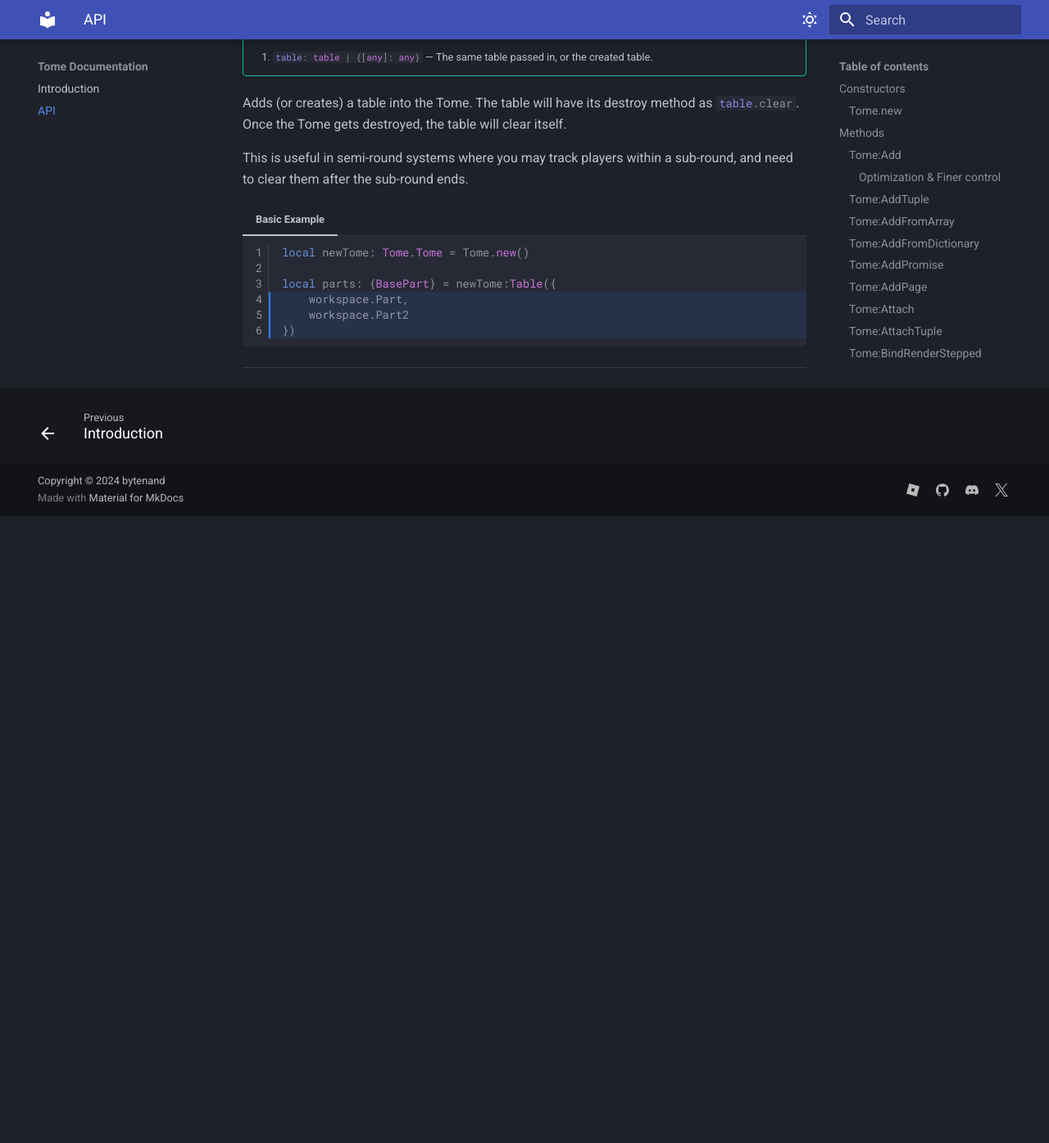
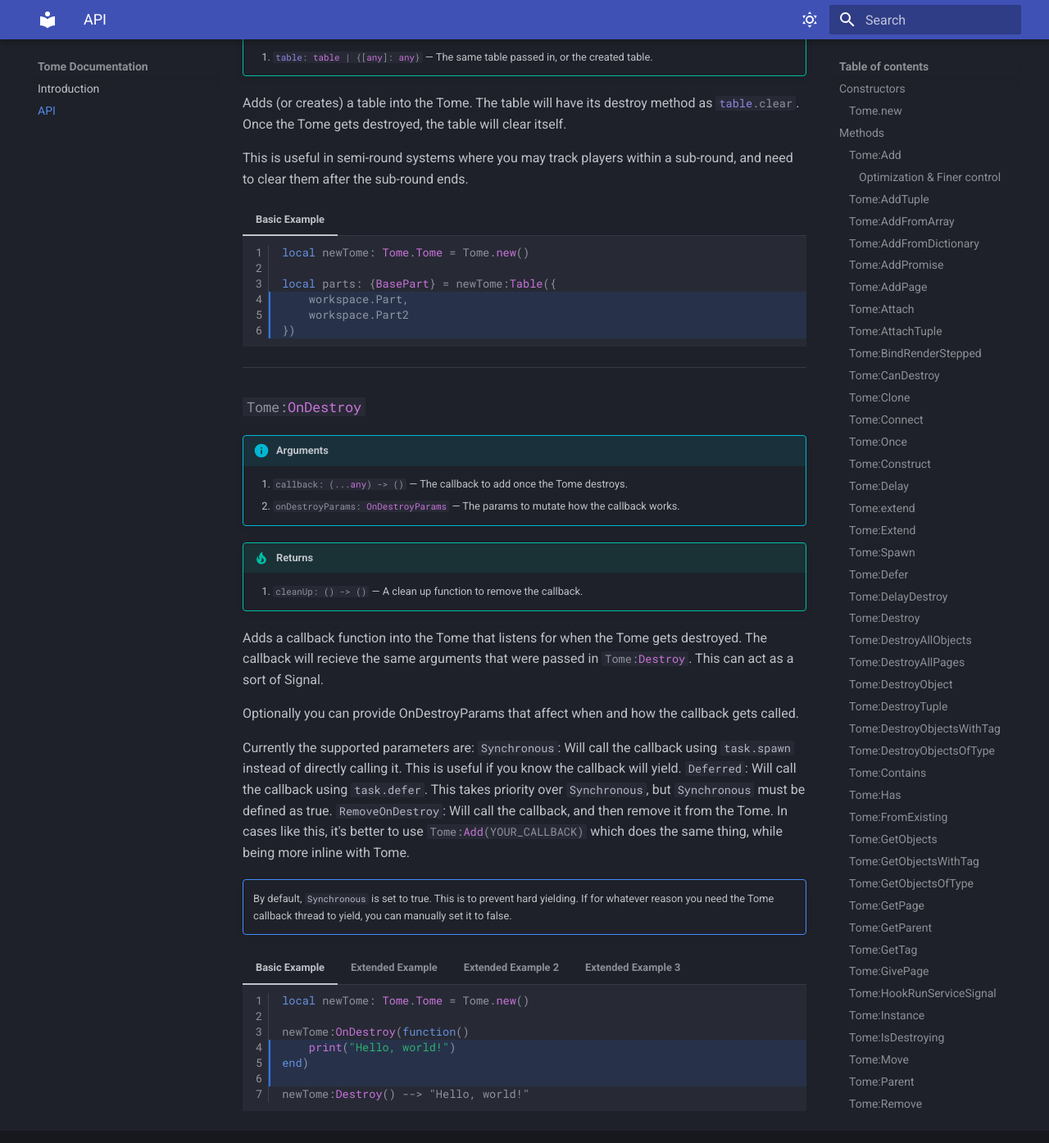
Before and after one commit to y29r/tome-docs, an MkDocs documentation site: the page built from docs/API.md, in a window 1280 px wide and 1400 px high, scrolled down 32059 px. Shown: the top 1395 px of the window at 82% size. Built offline with MkDocs 1.6.1 and Material for MkDocs 9.7.7, drawn with Linux system fonts in a browser that asks for light colours; before the commit the page ends 32689 px from its top, so only the background shows below that.

Commit message:
Added Tome:OnDestroy

````diff
--- a/docs/API.md
+++ b/docs/API.md
@@ -1647,3 +1647,77 @@ This is useful in semi-round systems where you may track players within a sub-ro
 	```
 
 ---
+
+### `#!luau Tome:OnDestroy`
+
+!!! info "Arguments"
+	1. `#!luau callback: (...any) -> ()` &mdash; The callback to add once the Tome destroys.
+	2. `#!luau onDestroyParams: OnDestroyParams` &mdash; The params to mutate how the callback works.
+
+!!! tip "Returns"
+	1. `#!luau cleanUp: () -> ()` &mdash; A clean up function to remove the callback.
+
+Adds a callback function into the Tome that listens for when the Tome gets destroyed. The callback will recieve the same arguments that were passed in `#!luau Tome:Destroy`. This can act as a sort of Signal.
+
+Optionally you can provide OnDestroyParams that affect when and how the callback gets called.
+
+Currently the supported parameters are:
+`Synchronous`: Will call the callback using `task.spawn` instead of directly calling it. This is useful if you know the callback will yield.
+`Deferred`: Will call the callback using `task.defer`. This takes priority over `Synchronous`, but `Synchronous` must be defined as true.
+`RemoveOnDestroy`: Will call the callback, and then remove it from the Tome. In cases like this, it's better to use `#!luau Tome:Add(YOUR_CALLBACK)` which does the same thing, while being more inline with Tome.
+
+!!! note ""
+	By default, `Synchronous` is set to true. This is to prevent hard yielding. If for whatever reason you need the Tome callback thread to yield, you can manually set it to false.
+
+=== "Basic Example"
+	```luau linenums="1" hl_lines="4-6"
+	local newTome: Tome.Tome = Tome.new()
+
+	newTome:OnDestroy(function()
+		print("Hello, world!")
+	end)
+
+	newTome:Destroy() --> "Hello, world!"
+	```
+
+=== "Extended Example"
+	```luau linenums="1" hl_lines="4-6"
+	local newTome: Tome.Tome = Tome.new()
+
+	newTome:OnDestroy(function(myArgument: string)
+		print(myArgument)
+	end)
+
+	newTome:Destroy("Hello, world!") --> "Hello, world!"
+	```
+
+=== "Extended Example 2"
+	In this example, the callback will be deferred via `!#luau task.defer`.
+
+	```luau linenums="1" hl_lines="4-6"
+	local newTome: Tome.Tome = Tome.new()
+
+	newTome:OnDestroy(function(myArgument: string)
+		print(myArgument)
+	end, {
+		Deferred = true,
+	})
+
+	newTome:Destroy("Hello, world!") --> "Hello, world!" (a tiny bit later)
+	```
+
+=== "Extended Example 3"
+	In this example, nothing happens because the callback was removed after it was called once. Hence the second time we call `#!luau Tome:Destroy`, nothing happens.
+
+	```luau linenums="1" hl_lines="4-6"
+	local newTome: Tome.Tome = Tome.new()
+
+	newTome:OnDestroy(function(myArgument: string)
+		print(myArgument)
+	end, {
+		RemoveOnDestroy = true,
+	})
+
+	newTome:Destroy("Hello, world!") --> "Hello, world!"
+	newTome:Destroy("Hello, world!") -->
+	```
````
